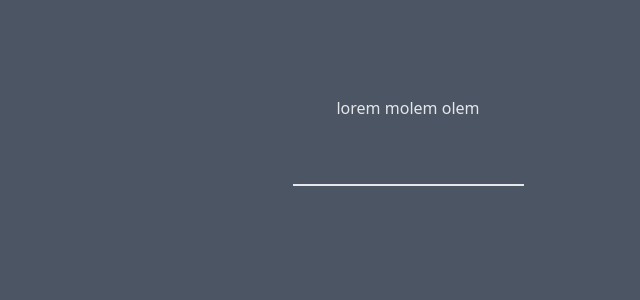
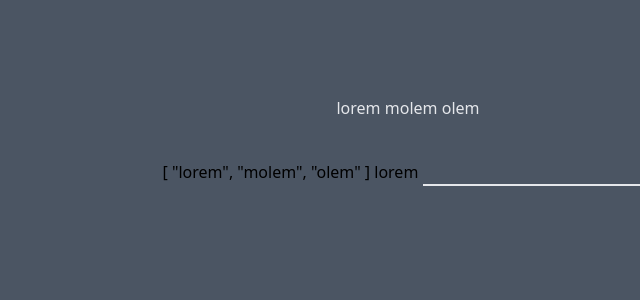
Before and after one commit to Enszyk/speed-typer, a Vue app: page / in a window 1280 px wide. Shown: the top 300 px of the page, without its empty margins (232-872 px from the left). Built offline with nearby package versions, Linux system fonts and the light colour scheme.

Commit message:
Check if word to type match user's input

```diff
--- a/src/App.vue
+++ b/src/App.vue
@@ -5,6 +5,9 @@
         {{letter.letter}}
       </span>
     </div>
+    {{textToArray}}
+    {{getFirstUncompletedWorld}}
+
     <input
       type="text"
       class="mt-10 bg-transparent outline-none text-gray-200 border-b-2 border-gray-200"
@@ -14,13 +17,21 @@
 </template>
 
 <script lang="ts">
-import { computed, defineComponent, ref } from "vue";
+import { computed, defineComponent, ref, watch } from "vue";
 
 export default defineComponent({
   name: "App",
   setup() {
     const typedText = ref("");
+
     const text = ref("lorem molem olem");
+
+    const textToArray = ref(text.value.split(" "))
+
+    const getFirstUncompletedWorld = computed(() => {
+      return textToArray.value[0]
+    })
+
     const textToObject = computed(() => {
       return text.value.split("").map((word, index) => {
         return {
@@ -30,10 +41,23 @@ export default defineComponent({
         };
       });
     });
+
+
+
+    watch(typedText, (value) => {
+      if (value === getFirstUncompletedWorld.value){
+        textToArray.value.shift()
+        typedText.value = ""
+      }
+    })
+
+
     return {
       text,
       typedText,
       textToObject,
+      textToArray,
+      getFirstUncompletedWorld
     };
   },
 });
```
